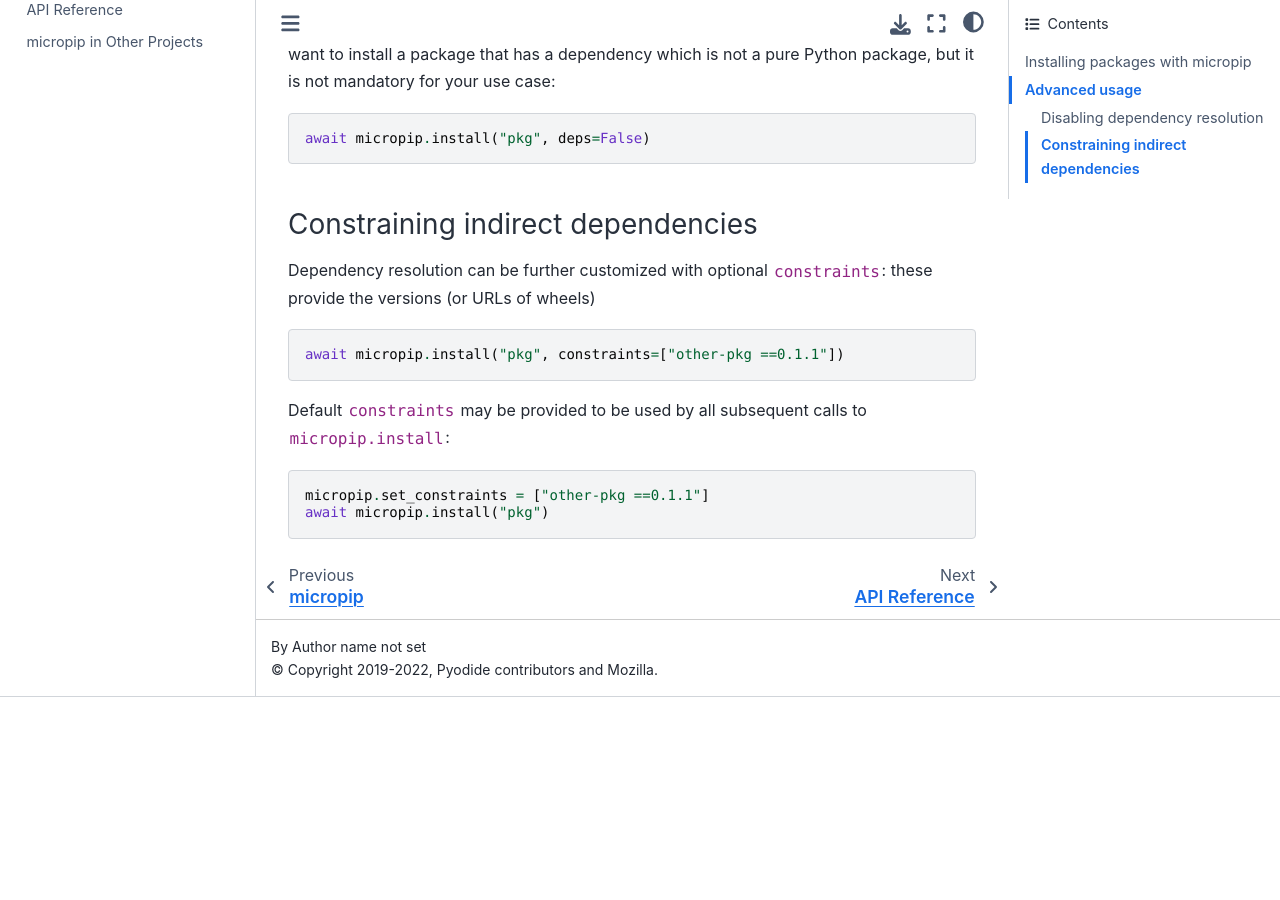
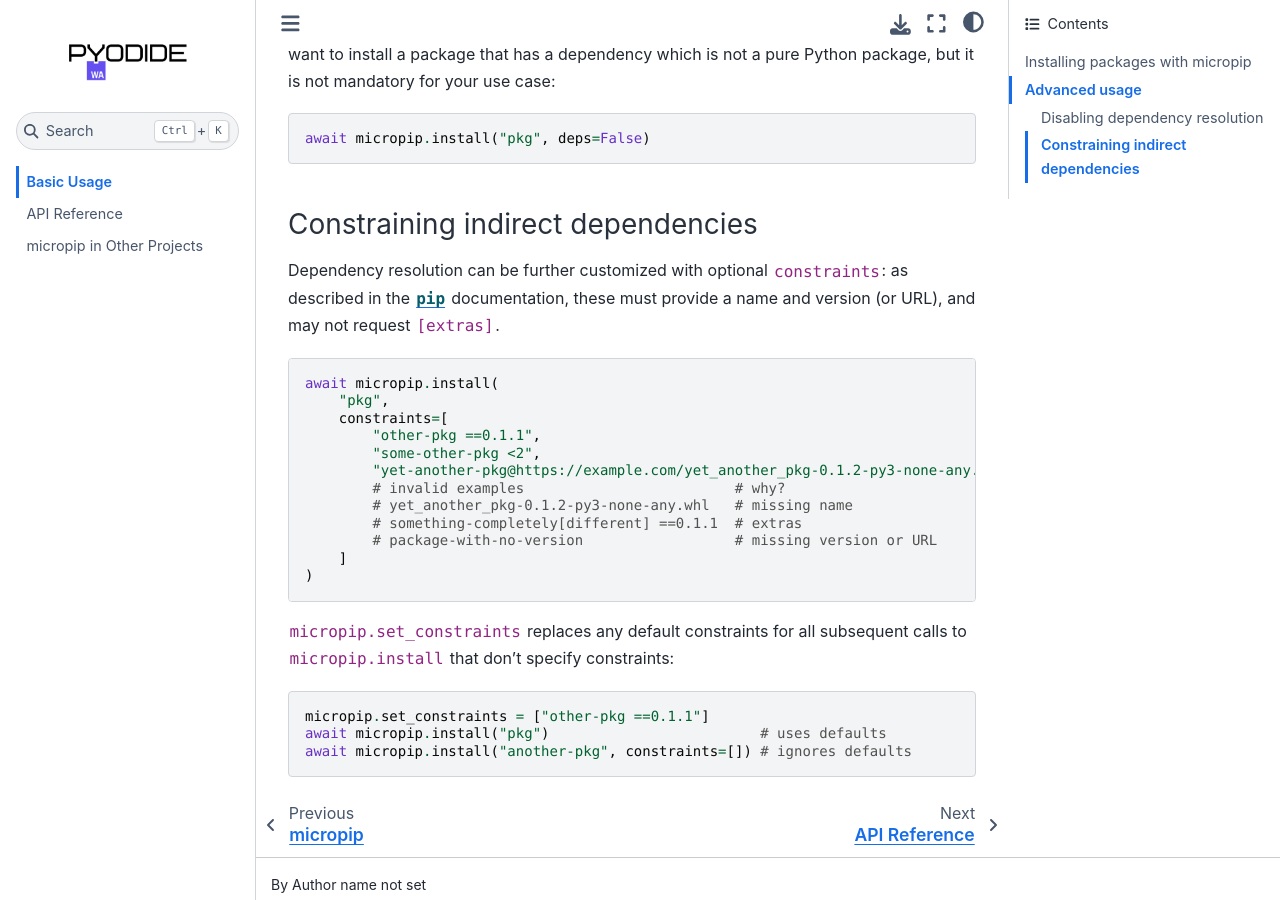
Before and after one commit to pyodide/micropip, a Sphinx documentation site: the page built from docs/project/usage.md, in a window 1280 px wide and 900 px high, scrolled down 1849 px. Built offline with Sphinx 7.4.7 and the Sphinx Book theme 1.1.4, drawn with Linux system fonts in a browser that asks for light colours; before the commit the page ends 2546 px from its top, so only the background shows below that.

````diff
--- a/docs/project/usage.md
+++ b/docs/project/usage.md
@@ -94,17 +94,31 @@
 
 ### Constraining indirect dependencies
 
-Dependency resolution can be further customized with optional `constraints`: these
-provide the versions (or URLs of wheels)
+Dependency resolution can be further customized with optional `constraints`: as
+described in the [`pip`](https://pip.pypa.io/en/stable/user_guide/#constraints-files)
+documentation, these must provide a name and version (or URL), and may not request
+`[extras]`.
 
 ```python
-await micropip.install("pkg", constraints=["other-pkg ==0.1.1"])
+await micropip.install(
+    "pkg",
+    constraints=[
+        "other-pkg ==0.1.1",
+        "some-other-pkg <2",
+        "yet-another-pkg@https://example.com/yet_another_pkg-0.1.2-py3-none-any.whl",
+        # invalid examples                         # why?
+        # yet_another_pkg-0.1.2-py3-none-any.whl   # missing name
+        # something-completely[different] ==0.1.1  # extras
+        # package-with-no-version                  # missing version or URL
+    ]
+)
 ```
 
-Default `constraints` may be provided to be used by all subsequent calls to
-`micropip.install`:
+`micropip.set_constraints` replaces any default constraints for all subsequent
+calls to `micropip.install` that don't specify constraints:
 
 ```python
 micropip.set_constraints = ["other-pkg ==0.1.1"]
-await micropip.install("pkg")
+await micropip.install("pkg")                         # uses defaults
+await micropip.install("another-pkg", constraints=[]) # ignores defaults
 ```
````
Also changed, not shown: 1 other file.
